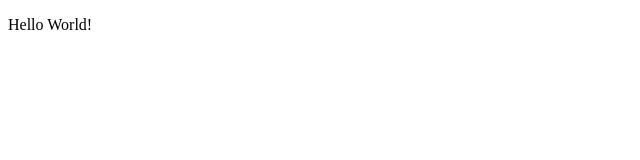
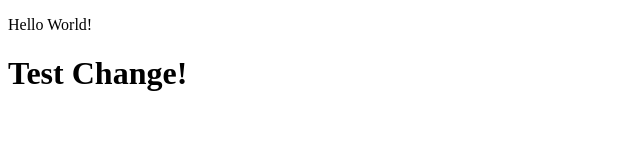
Before and after one commit to AwaisDotGeek/Multibranch_Project_Sample, a plain HTML site: page index.html in a window 1280 px wide. Shown: the whole page, without its empty margins (0-640 px from the left). Drawn offline with Linux system fonts and the light colour scheme.

Commit message:
Changed for test purpose

```diff
--- a/index.html
+++ b/index.html
@@ -7,5 +7,6 @@
   </head>
   <body>
     <p>Hello World!</p>
+    <h1>Test Change!</h1>
   </body>
 </html>
```
